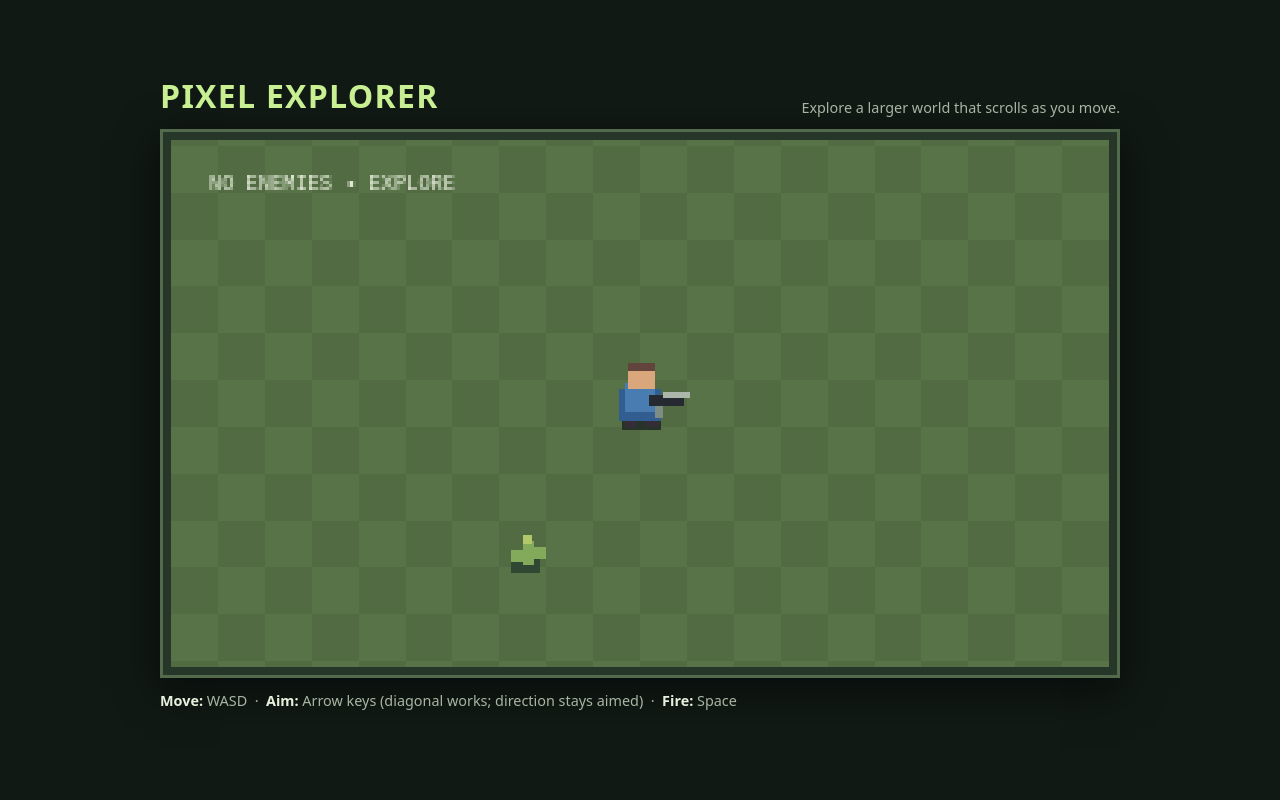
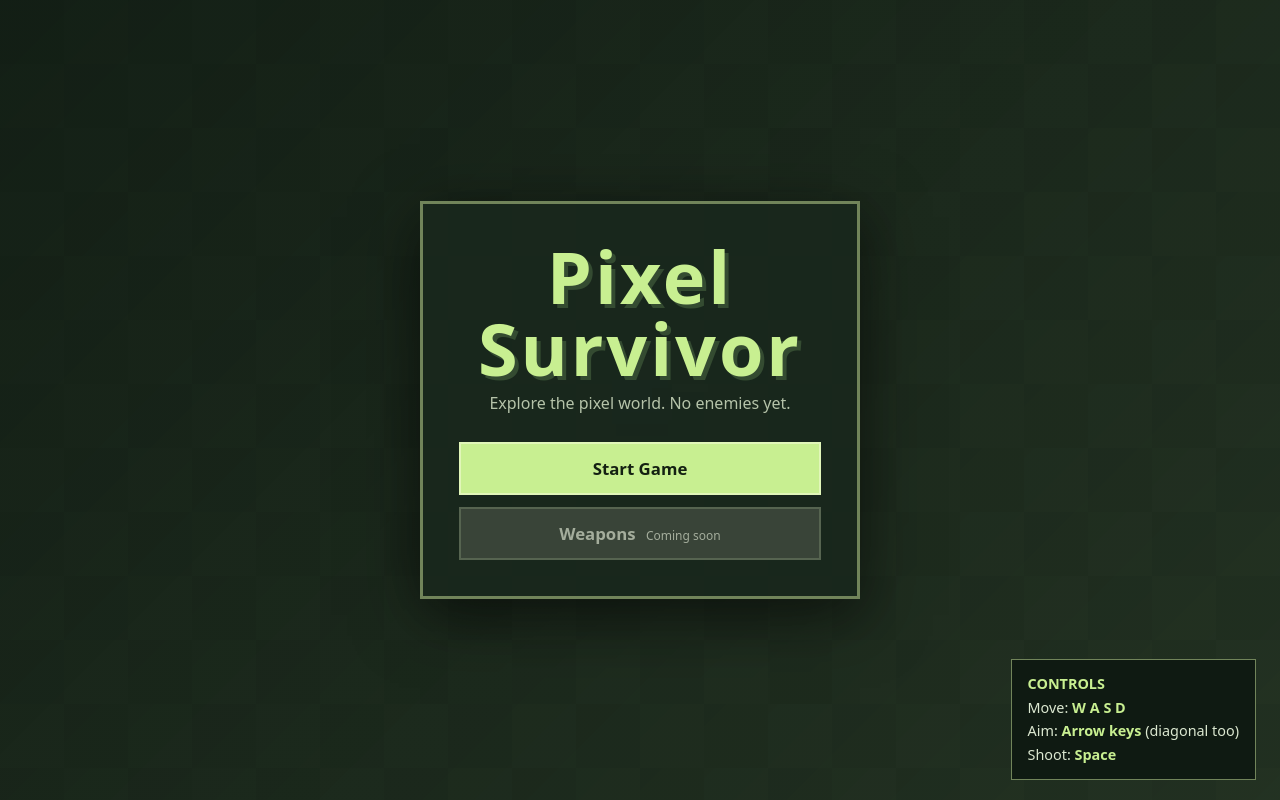
Before and after one commit to Khaledz10/Great, a plain HTML site: page index.html in a window 1280 px wide. Drawn offline with Linux system fonts and the light colour scheme.

Commit message:
Make Pixel Survivor full-screen and add a start menu with controls and weapons button

```diff
--- a/index.html
+++ b/index.html
@@ -3,132 +3,166 @@
 <head>
   <meta charset="UTF-8" />
   <meta name="viewport" content="width=device-width, initial-scale=1" />
-  <title>Pixel Explorer</title>
+  <title>Pixel Survivor</title>
   <style>
     * { box-sizing: border-box; }
-
+    html, body { width: 100%; height: 100%; margin: 0; overflow: hidden; }
     body {
-      margin: 0;
-      min-height: 100vh;
-      display: grid;
-      place-items: center;
-      padding: 20px;
       color: #e8f0dd;
       background: #101914;
       font-family: system-ui, sans-serif;
     }
-
-    main { width: min(960px, 100%); }
-
-    header {
-      display: flex;
-      justify-content: space-between;
-      align-items: end;
-      gap: 16px;
-      margin-bottom: 12px;
-    }
-
-    h1 {
-      margin: 0;
-      color: #c8ef91;
-      font-size: clamp(1.3rem, 4vw, 2rem);
-      letter-spacing: 0.04em;
-    }
-
-    header p {
-      margin: 0;
-      color: #a7b6a2;
-      font-size: 0.9rem;
-      text-align: right;
-    }
-
-    .frame {
-      padding: 8px;
-      background: #26372a;
-      border: 3px solid #536a4c;
-      box-shadow: 0 12px 40px #0008;
-    }
-
     canvas {
       display: block;
+      width: 100vw;
+      height: 100vh;
+      image-rendering: pixelated;
+    }
+    .menu {
+      position: fixed;
+      inset: 0;
+      display: grid;
+      place-items: center;
+      padding: 24px;
+      background: linear-gradient(135deg, rgba(10, 20, 15, .88), rgba(15, 25, 20, .72));
+    }
+    .menu-card {
+      width: min(440px, 100%);
+      padding: 36px;
+      text-align: center;
+      background: rgba(25, 39, 29, .96);
+      border: 3px solid #71845a;
+      box-shadow: 0 16px 60px #0009;
+    }
+    h1 {
+      margin: 0 0 8px;
+      color: #c8ef91;
+      font-size: clamp(2.4rem, 8vw, 4.5rem);
+      line-height: 1;
+      letter-spacing: .04em;
+      text-shadow: 4px 4px 0 #344b31;
+    }
+    .tagline { margin: 0 0 28px; color: #b5c3a9; }
+    .menu-buttons { display: grid; gap: 12px; }
+    .menu button {
       width: 100%;
-      height: auto;
-      aspect-ratio: 16 / 9;
-      background: #526b43;
-      image-rendering: pixelated;
-      cursor: crosshair;
+      padding: 13px 18px;
+      color: #142012;
+      background: #c8ef91;
+      border: 2px solid #e1f6b9;
+      font: inherit;
+      font-size: 1.05rem;
+      font-weight: 800;
+      cursor: pointer;
     }
-
-    .help {
-      margin-top: 12px;
-      color: #a7b6a2;
-      font-size: 0.9rem;
-      line-height: 1.5;
+    .menu button:hover:not(:disabled) { background: #e1f6b9; }
+    .menu button:disabled {
+      color: #a4ad9c;
+      background: #394438;
+      border-color: #566450;
+      cursor: not-allowed;
     }
-
-    .help strong { color: #e8f0dd; }
-
-    @media (max-width: 560px) {
-      header { align-items: start; flex-direction: column; }
-      header p { text-align: left; }
+    .coming-soon { margin-left: 6px; font-size: .75rem; font-weight: 500; }
+    .controls {
+      position: fixed;
+      right: 24px;
+      bottom: 20px;
+      padding: 12px 16px;
+      color: #dce8d1;
+      background: rgba(14, 25, 17, .9);
+      border: 1px solid #71845a;
+      font-size: .9rem;
+      line-height: 1.65;
+    }
+    .controls strong { color: #c8ef91; }
+    .hidden { display: none; }
+    @media (max-width: 600px) {
+      .menu-card { padding: 28px 20px; }
+      .controls { right: 12px; bottom: 12px; font-size: .78rem; }
     }
   </style>
 </head>
 <body>
-  <main>
-    <header>
-      <h1>PIXEL EXPLORER</h1>
-      <p>Explore a larger world that scrolls as you move.</p>
-    </header>
+  <canvas id="game" aria-label="Pixel Survivor game"></canvas>
 
-    <div class="frame">
-      <canvas id="game" width="320" height="180" aria-label="Top-down pixel game"></canvas>
+  <section class="menu" id="menu" aria-label="Main menu">
+    <div class="menu-card">
+      <h1>Pixel<br />Survivor</h1>
+      <p class="tagline">Explore the pixel world. No enemies yet.</p>
+      <div class="menu-buttons">
+        <button id="startButton" type="button">Start Game</button>
+        <button type="button" disabled aria-disabled="true">Weapons <span class="coming-soon">Coming soon</span></button>
       </div>
-
-    <p class="help">
-      <strong>Move:</strong> WASD &nbsp;·&nbsp;
-      <strong>Aim:</strong> Arrow keys (diagonal works; direction stays aimed) &nbsp;·&nbsp;
-      <strong>Fire:</strong> Space
-    </p>
-  </main>
+    </div>
+    <aside class="controls">
+      <strong>CONTROLS</strong><br />
+      Move: <strong>W A S D</strong><br />
+      Aim: <strong>Arrow keys</strong> (diagonal too)<br />
+      Shoot: <strong>Space</strong>
+    </aside>
+  </section>
 
   <script>
     const canvas = document.getElementById("game");
     const ctx = canvas.getContext("2d");
     ctx.imageSmoothingEnabled = false;
 
-    const W = canvas.width;
-    const H = canvas.height;
-    const WORLD_WIDTH = 1600;
-    const WORLD_HEIGHT = 1200;
     const TILE_SIZE = 16;
+    let W = 320;
+    let H = 180;
+    let WORLD_WIDTH = 2400;
+    let WORLD_HEIGHT = 1800;
+    let pixelScale = 1;
+    let gameStarted = false;
 
-    const player = { x: WORLD_WIDTH / 2, y: WORLD_HEIGHT / 2, speed: 78 };
+    const player = { x: 1200, y: 900, speed: 78 };
     const keys = new Set();
     const bullets = [];
     const aim = { x: 1, y: 0 };
     let lastTime = 0;
     let lastShot = 0;
 
-    // Decorations are placed in world coordinates, so they scroll with the map.
     const plants = [
       { x: 45, y: 42 }, { x: 263, y: 36 }, { x: 69, y: 146 }, { x: 278, y: 132 },
       { x: 390, y: 270 }, { x: 610, y: 190 }, { x: 820, y: 350 }, { x: 1250, y: 230 },
       { x: 1450, y: 510 }, { x: 300, y: 700 }, { x: 560, y: 940 }, { x: 980, y: 820 },
-      { x: 1380, y: 1050 }, { x: 1120, y: 1090 }, { x: 170, y: 1060 }, { x: 760, y: 650 }
+      { x: 1380, y: 1050 }, { x: 1120, y: 1090 }, { x: 170, y: 1060 }, { x: 760, y: 650 },
+      { x: 1900, y: 300 }, { x: 2150, y: 620 }, { x: 1800, y: 1250 }, { x: 2050, y: 1550 },
+      { x: 450, y: 1500 }, { x: 800, y: 1330 }, { x: 1600, y: 1550 }, { x: 2250, y: 1050 },
+      { x: 1050, y: 450 }, { x: 1550, y: 780 }, { x: 350, y: 1150 }, { x: 1850, y: 950 }
     ];
+
+    function resizeCanvas() {
+      // Render at a low internal resolution and enlarge with pixelated scaling.
+      pixelScale = Math.max(1, Math.floor(Math.min(innerWidth / 320, innerHeight / 180)));
+      W = Math.ceil(innerWidth / pixelScale);
+      H = Math.ceil(innerHeight / pixelScale);
+      canvas.width = W;
+      canvas.height = H;
+      WORLD_WIDTH = Math.max(2400, W + 320);
+      WORLD_HEIGHT = Math.max(1800, H + 240);
+      player.x = Math.min(WORLD_WIDTH - 14, Math.max(14, player.x));
+      player.y = Math.min(WORLD_HEIGHT - 14, Math.max(14, player.y));
+      ctx.imageSmoothingEnabled = false;
+    }
+
+    window.addEventListener("resize", resizeCanvas);
+    resizeCanvas();
+
+    document.getElementById("startButton").addEventListener("click", () => {
+      gameStarted = true;
+      document.getElementById("menu").classList.add("hidden");
+      canvas.focus();
+    });
 
     function updateAimFromKeys() {
       let aimX = 0;
       let aimY = 0;
-
       if (keys.has("arrowleft")) aimX -= 1;
       if (keys.has("arrowright")) aimX += 1;
       if (keys.has("arrowup")) aimY -= 1;
       if (keys.has("arrowdown")) aimY += 1;
-
-      // Keep the last aim direction when no arrow key is held.
-      if (aimX !== 0 || aimY !== 0) {
+      if (aimX || aimY) {
         const length = Math.hypot(aimX, aimY);
         aim.x = aimX / length;
         aim.y = aimY / length;
@@ -137,31 +171,27 @@
 
     window.addEventListener("keydown", event => {
       const key = event.key.toLowerCase();
-
+      if (["w", "a", "s", "d", "arrowup", "arrowdown", "arrowleft", "arrowright", " "].includes(key)) {
+        event.preventDefault();
+      }
+      if (!gameStarted) return;
       if (["w", "a", "s", "d", "arrowup", "arrowdown", "arrowleft", "arrowright"].includes(key)) {
-        event.preventDefault();
         keys.add(key);
         updateAimFromKeys();
       }
-
-      if (key === " " || event.code === "Space") {
-        event.preventDefault();
-        if (!event.repeat) shoot();
-      }
+      if ((key === " " || event.code === "Space") && !event.repeat) shoot();
     });
 
     window.addEventListener("keyup", event => {
       keys.delete(event.key.toLowerCase());
       updateAimFromKeys();
     });
-
     window.addEventListener("blur", () => keys.clear());
 
     function shoot() {
       const now = performance.now();
       if (now - lastShot < 180) return;
       lastShot = now;
-
       bullets.push({
         x: player.x + aim.x * 11,
         y: player.y + aim.y * 11,
@@ -172,33 +202,27 @@
     }
 
     function update(dt) {
+      if (gameStarted) {
         let dx = 0;
         let dy = 0;
-
         if (keys.has("a")) dx -= 1;
         if (keys.has("d")) dx += 1;
         if (keys.has("w")) dy -= 1;
         if (keys.has("s")) dy += 1;
-
         if (dx && dy) {
           dx *= Math.SQRT1_2;
           dy *= Math.SQRT1_2;
         }
-
         player.x = Math.max(14, Math.min(WORLD_WIDTH - 14, player.x + dx * player.speed * dt));
         player.y = Math.max(14, Math.min(WORLD_HEIGHT - 14, player.y + dy * player.speed * dt));
+      }
 
       for (let i = bullets.length - 1; i >= 0; i--) {
         const bullet = bullets[i];
         bullet.x += bullet.vx * dt;
         bullet.y += bullet.vy * dt;
         bullet.life -= dt;
-
-        if (
-          bullet.life <= 0 ||
-          bullet.x < 0 || bullet.x > WORLD_WIDTH ||
-          bullet.y < 0 || bullet.y > WORLD_HEIGHT
-        ) {
+        if (bullet.life <= 0 || bullet.x < 0 || bullet.x > WORLD_WIDTH || bullet.y < 0 || bullet.y > WORLD_HEIGHT) {
           bullets.splice(i, 1);
         }
       }
@@ -214,8 +238,6 @@
     function drawRoom(camera) {
       ctx.fillStyle = "#526b43";
       ctx.fillRect(0, 0, W, H);
-
-      // Draw a world-aligned tiled floor so the ground visibly scrolls.
       const startX = Math.floor(camera.x / TILE_SIZE) * TILE_SIZE;
       const startY = Math.floor(camera.y / TILE_SIZE) * TILE_SIZE;
       for (let worldY = startY; worldY < camera.y + H + TILE_SIZE; worldY += TILE_SIZE) {
@@ -227,61 +249,47 @@
         }
       }
 
-      // The map has edges; draw its stone border only when it enters view.
       ctx.fillStyle = "#26372a";
       if (camera.y === 0) ctx.fillRect(0, 0, W, 8);
       if (camera.y + H >= WORLD_HEIGHT) ctx.fillRect(0, H - 8, W, 8);
       if (camera.x === 0) ctx.fillRect(0, 0, 8, H);
       if (camera.x + W >= WORLD_WIDTH) ctx.fillRect(W - 8, 0, 8, H);
 
-      ctx.fillStyle = "#71845a";
-      if (camera.y === 0 || camera.y + H >= WORLD_HEIGHT) {
-        const borderY = camera.y === 0 ? 2 : H - 5;
-        for (let x = 12; x < W - 12; x += 16) ctx.fillRect(x, borderY, 8, 2);
-      }
-
       for (const plant of plants) {
-        const screenX = plant.x - camera.x;
-        const screenY = plant.y - camera.y;
-        if (screenX < -12 || screenX > W + 12 || screenY < -12 || screenY > H + 12) continue;
-
+        const x = plant.x - camera.x;
+        const y = plant.y - camera.y;
+        if (x < -12 || x > W + 12 || y < -12 || y > H + 12) continue;
         ctx.fillStyle = "#304733";
-        ctx.fillRect(screenX - 4, screenY + 3, 10, 5);
+        ctx.fillRect(x - 4, y + 3, 10, 5);
         ctx.fillStyle = "#83a95b";
-        ctx.fillRect(screenX, screenY - 3, 4, 8);
-        ctx.fillRect(screenX - 4, screenY, 4, 4);
-        ctx.fillRect(screenX + 4, screenY - 1, 4, 4);
+        ctx.fillRect(x, y - 3, 4, 8);
+        ctx.fillRect(x - 4, y, 4, 4);
+        ctx.fillRect(x + 4, y - 1, 4, 4);
         ctx.fillStyle = "#b1c96b";
-        ctx.fillRect(screenX, screenY - 5, 3, 3);
+        ctx.fillRect(x, y - 5, 3, 3);
       }
     }
 
     function drawPlayer(camera) {
-      // Camera follows the player; the player stays centered except near world edges.
-      const screenX = player.x - camera.x;
-      const screenY = player.y - camera.y;
-      const angle = Math.atan2(aim.y, aim.x);
-
+      const x = player.x - camera.x;
+      const y = player.y - camera.y;
       ctx.fillStyle = "#273329";
-      ctx.fillRect(Math.round(screenX - 6), Math.round(screenY + 5), 13, 4);
-
+      ctx.fillRect(Math.round(x - 6), Math.round(y + 5), 13, 4);
       ctx.fillStyle = "#342d38";
-      ctx.fillRect(screenX - 5, screenY + 2, 4, 6);
-      ctx.fillRect(screenX + 2, screenY + 2, 4, 6);
-
+      ctx.fillRect(x - 5, y + 2, 4, 6);
+      ctx.fillRect(x + 2, y + 2, 4, 6);
       ctx.fillStyle = "#315d91";
-      ctx.fillRect(screenX - 7, screenY - 5, 14, 11);
+      ctx.fillRect(x - 7, y - 5, 14, 11);
       ctx.fillStyle = "#497db2";
-      ctx.fillRect(screenX - 5, screenY - 7, 10, 10);
-
+      ctx.fillRect(x - 5, y - 7, 10, 10);
       ctx.fillStyle = "#d9a77b";
-      ctx.fillRect(screenX - 4, screenY - 13, 9, 8);
+      ctx.fillRect(x - 4, y - 13, 9, 8);
       ctx.fillStyle = "#62443d";
-      ctx.fillRect(screenX - 4, screenY - 14, 9, 3);
+      ctx.fillRect(x - 4, y - 14, 9, 3);
 
       ctx.save();
-      ctx.translate(screenX, screenY - 1);
-      ctx.rotate(angle);
+      ctx.translate(x, y - 1);
+      ctx.rotate(Math.atan2(aim.y, aim.x));
       ctx.fillStyle = "#252a30";
       ctx.fillRect(3, -2, 12, 4);
       ctx.fillStyle = "#adb6aa";
@@ -293,11 +301,11 @@
 
     function drawBullets(camera) {
       for (const bullet of bullets) {
-        const screenX = bullet.x - camera.x;
-        const screenY = bullet.y - camera.y;
-        if (screenX < -4 || screenX > W + 4 || screenY < -4 || screenY > H + 4) continue;
+        const x = bullet.x - camera.x;
+        const y = bullet.y - camera.y;
+        if (x < -4 || x > W + 4 || y < -4 || y > H + 4) continue;
         ctx.fillStyle = "#ffe68a";
-        ctx.fillRect(Math.round(screenX) - 2, Math.round(screenY) - 1, 4, 3);
+        ctx.fillRect(Math.round(x) - 2, Math.round(y) - 1, 4, 3);
       }
     }
 
@@ -306,10 +314,6 @@
       drawRoom(camera);
       drawBullets(camera);
       drawPlayer(camera);
-
-      ctx.fillStyle = "#e8f0dd";
-      ctx.font = "7px monospace";
-      ctx.fillText("NO ENEMIES • EXPLORE", 13, 17);
     }
 
     function frame(time) {
```
Lines whose indentation alone changed are shown as unchanged.
